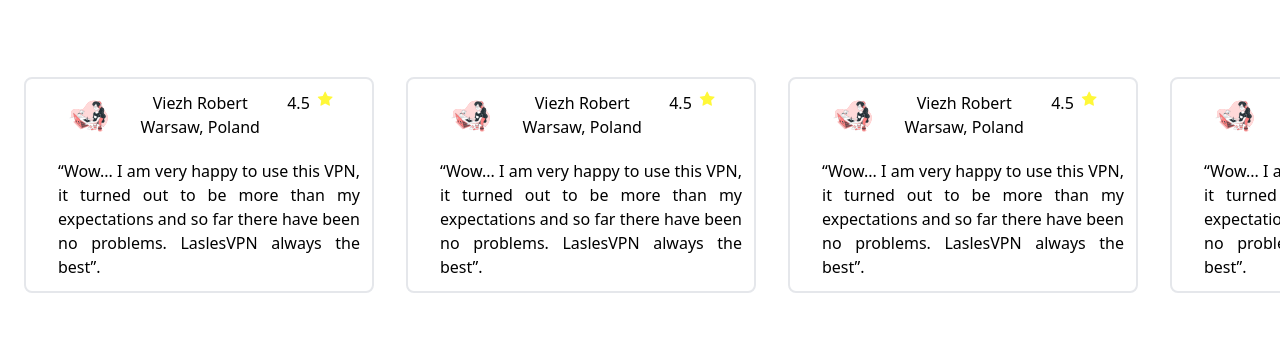
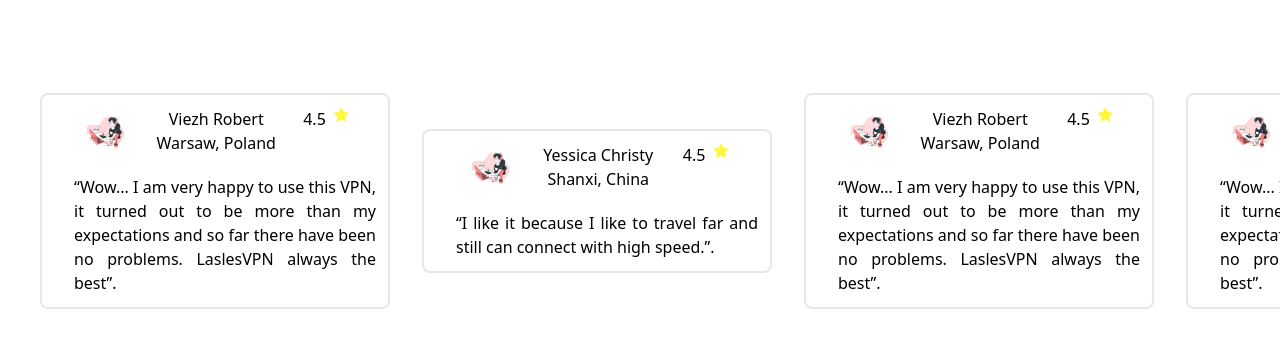
Before and after one commit to Annette-Bwemere-Salama/LaslesVPN, a website built with Vite: page index.html in a window 1280 px wide. Shown: the part 3166-3513 px from the top of the page. Built offline with nearby package versions, Linux system fonts and the light colour scheme.

Commit message:
yesicca par

```diff
--- a/index.html
+++ b/index.html
@@ -280,7 +280,7 @@
 
     </div>
     <!-- Trusted by Thousands of  -->
-    <div class="flex flex-col md:flex md:flex-row md:justify-evenly">
+    <div class="flex flex-col md:flex md:flex-row md:justify-evenly m-4 mb-5">
 
         <div class="container flex flex-col justify-center text-center lg:px-4 lg:py-10 lg:mx-auto gap-7 mt-4">
             <div
@@ -313,7 +313,7 @@
                 <div class="flex  flex-row justify-evenly">
 
                     <img alt="Annette" src="./img/Designer girl-bro.svg" class="h-12 w-12" />
-                    <h1>Viezh Robert<br class="inline-flex">Warsaw, Poland</h1>
+                    <h1>Yessica Christy<br class="inline-flex">Shanxi, China</h1>
                     <div class="flex gap-2">
                         <p class="">4.5</p>
                         <i class="fa fa-star" style="color: #fff838;"></i>
@@ -322,10 +322,7 @@
                 <div class=" text-justify ml-5">
 
                     <p>
-                        “Wow... I am very happy to use this VPN, it turned out to be more than my expectations and so
-                        far
-                        there have been no
-                        problems. LaslesVPN always the best”.
+                        “I like it because I like to travel far and still can connect with high speed.”.
                     </p>
                 </div>
             </div>
```
